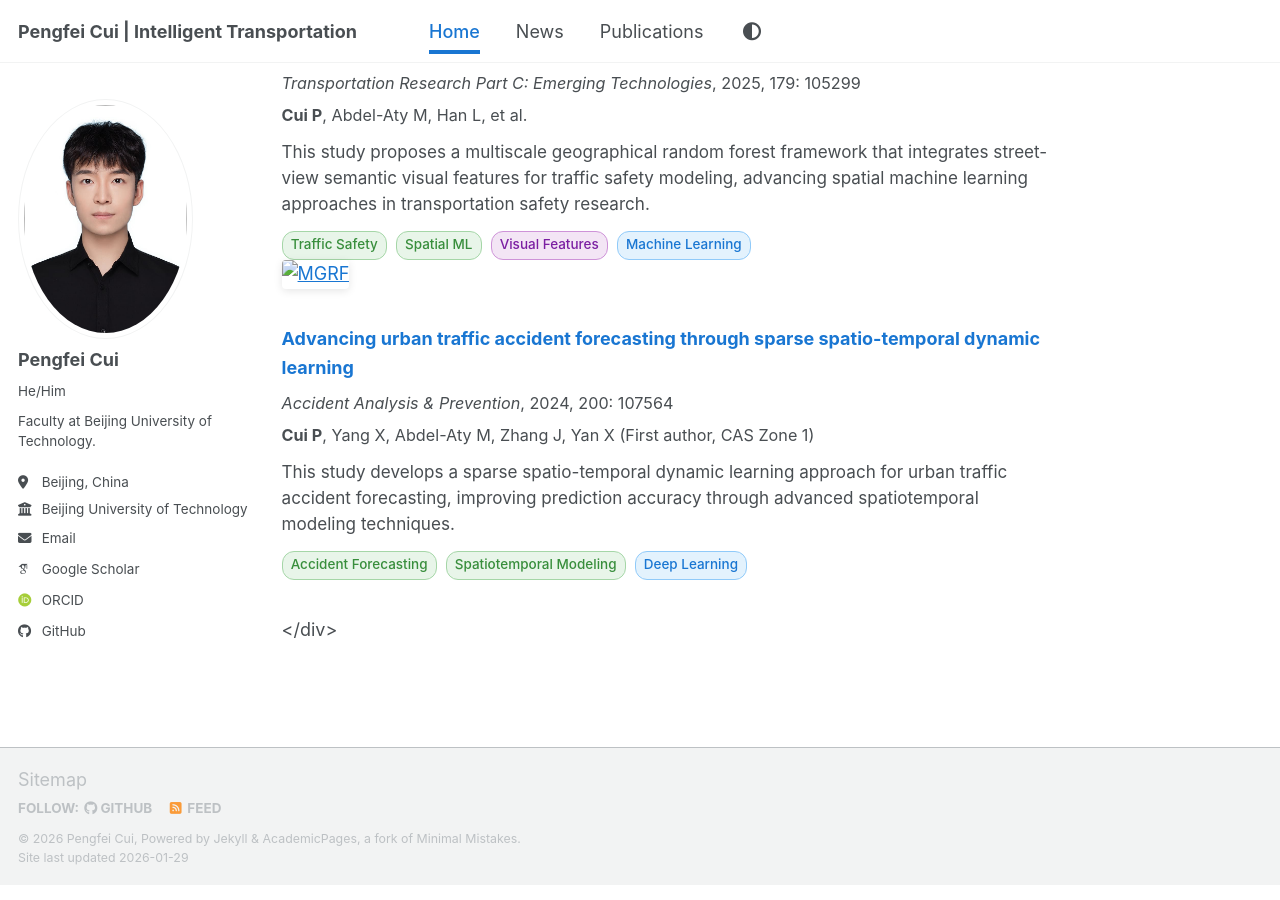
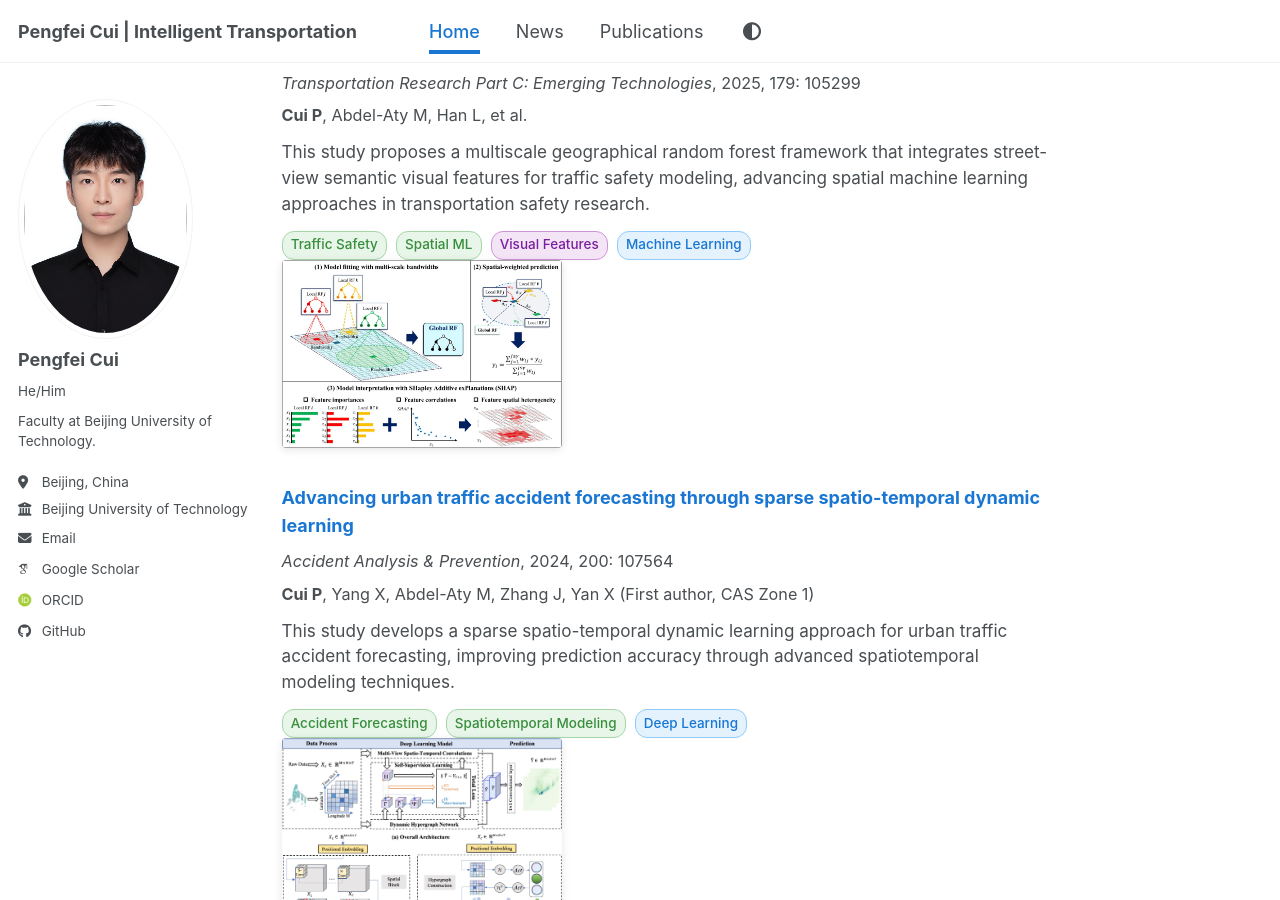
Before and after one commit to PengfeiCui99/pengfeicui99.github.io, a Jekyll site: the page built from _pages/about.md, in a window 1280 px wide and 900 px high, scrolled down 1251 px. Built offline with Jekyll 4.4.1, drawn with Linux system fonts in a browser that asks for light colours; some web fonts are replaced.

Commit message:
Version_7

```diff
--- a/_pages/about.md
+++ b/_pages/about.md
@@ -78,8 +78,8 @@ I currently serve as a reviewer for SCI/SSCI academic journals including *Nature
           <span style="display: inline-block; padding: 0.2em 0.6em; border-radius: 12px; font-size: 0.75em; font-weight: 500; background-color: #e3f2fd; color: #1976d2; border: 1px solid #90caf9;">Machine Learning</span>
         </div>
     <div style="flex-shrink: 0; width: 280px;">
-      <a href="/publication/2025-09-01-CV-spatialML-intersection-crash">
-        <img src="PengfeiCui99/images/publications/2025-10-01-MGRF-traffic-safety-modeling-streetview.jpg" alt="MGRF" style="width: 100%; height: auto; border-radius: 4px; box-shadow: 0 2px 8px rgba(0,0,0,0.1); transition: transform 0.3s ease;" onmouseover="this.style.transform='scale(1.02)'" onmouseout="this.style.transform='scale(1)'">
+      <a href="/publications/2025-10-01-MGRF-traffic-safety-modeling-streetview">
+        <img src="/images/publications/2025-10-01-MGRF-traffic-safety-modeling-streetview.jpg" alt="MGRF" style="width: 100%; height: auto; border-radius: 4px; box-shadow: 0 2px 8px rgba(0,0,0,0.1); transition: transform 0.3s ease;" onmouseover="this.style.transform='scale(1.02)'" onmouseout="this.style.transform='scale(1)'">
       </a>
     </div>
       </div>
@@ -104,6 +104,12 @@ I currently serve as a reviewer for SCI/SSCI academic journals including *Nature
           <span style="display: inline-block; padding: 0.2em 0.6em; border-radius: 12px; font-size: 0.75em; font-weight: 500; background-color: #e8f5e9; color: #388e3c; border: 1px solid #a5d6a7;">Spatiotemporal Modeling</span>
           <span style="display: inline-block; padding: 0.2em 0.6em; border-radius: 12px; font-size: 0.75em; font-weight: 500; background-color: #e3f2fd; color: #1976d2; border: 1px solid #90caf9;">Deep Learning</span>
         </div>
+        <div style="flex-shrink: 0; width: 280px;">
+          <a href="/publications/2024-03-18-urban-traffic-accident-forecasting">
+            <img src="/images/publications/2024-03-18-urban-traffic-accident-forecasting.jpg" alt="MGRF" style="width: 100%; height: auto; border-radius: 4px; box-shadow: 0 2px 8px rgba(0,0,0,0.1); transition: transform 0.3s ease;" onmouseover="this.style.transform='scale(1.02)'" onmouseout="this.style.transform='scale(1)'">
+          </a>
+        </div>
+
       </div>
     </div>
   </div>
```
